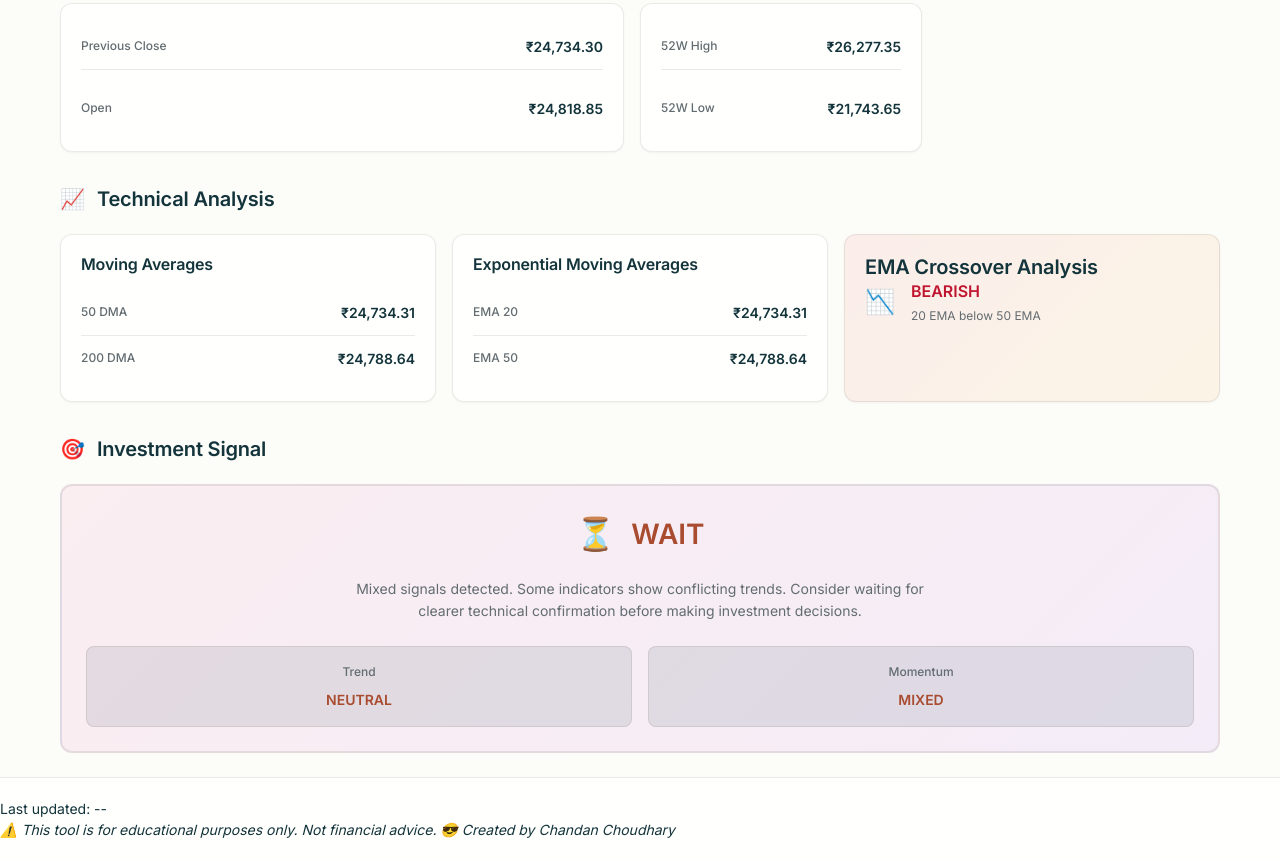
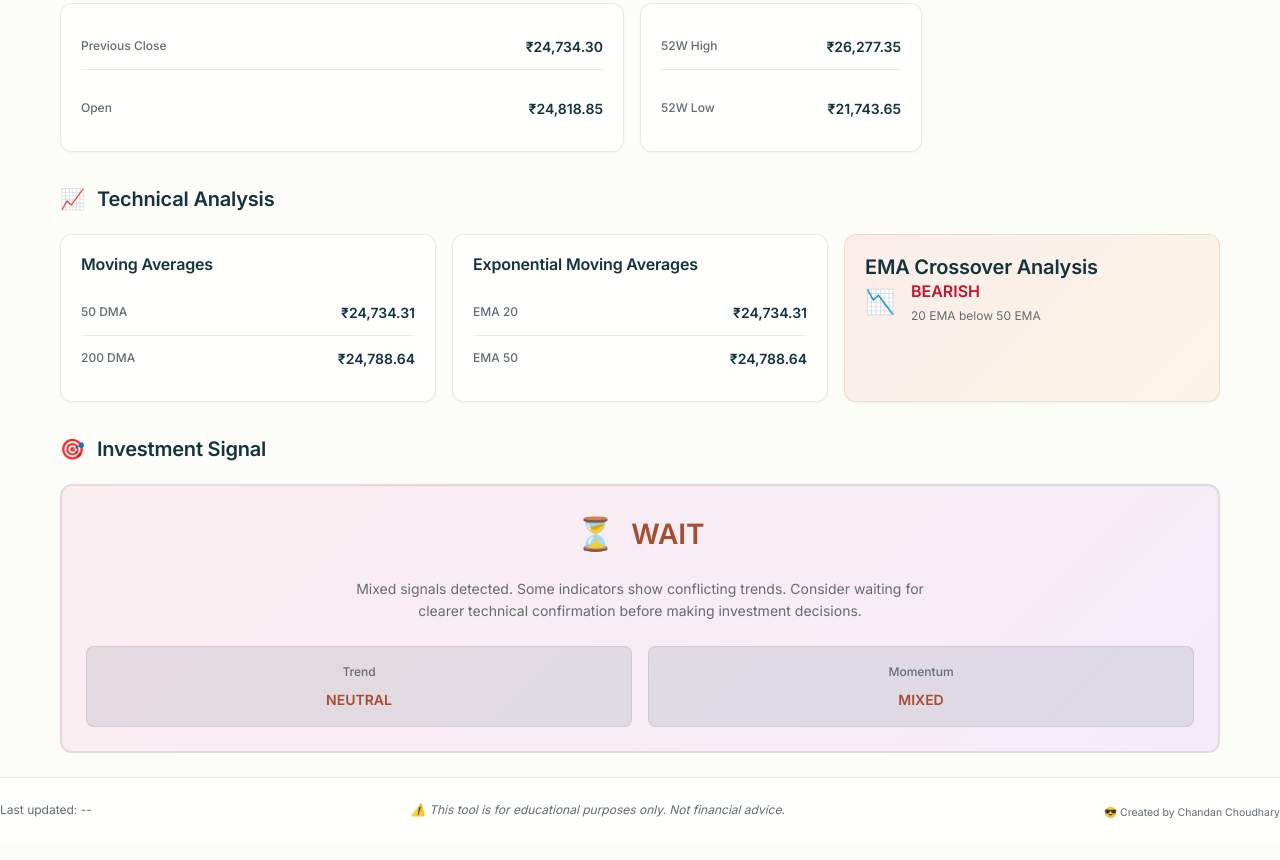
Before and after one commit to ChandanChoudhary7/Nifty_test, a plain HTML site: page public/index.html in a window 1280 px wide. Shown: the part 331-1191 px from the top of the page. Drawn offline with Linux system fonts and the light colour scheme; a web font is replaced by a local one.

Commit message:
Update index.html

```diff
--- a/public/index.html
+++ b/public/index.html
@@ -194,12 +194,17 @@
 
         <!-- Footer -->
       <footer class="footer">
-      <div id="lastUpdated">Last updated: --</div>
+  <div class="footer-content">
+    <div id="lastUpdated" class="last-updated">Last updated: --</div>
     <div class="disclaimer">
       ⚠️ This tool is for educational purposes only. Not financial advice.
+    </div>
+    <div class="developer-credit" style="margin-top: 0.5rem; font-size: 0.75rem; color: var(--text-muted); text-align: center;">
       😎 Created by Chandan Choudhary
     </div>
+  </div>
 </footer>
+
     </div>
 
     <script src="app.js"></script>
```
Lines whose indentation alone changed are shown as unchanged.
